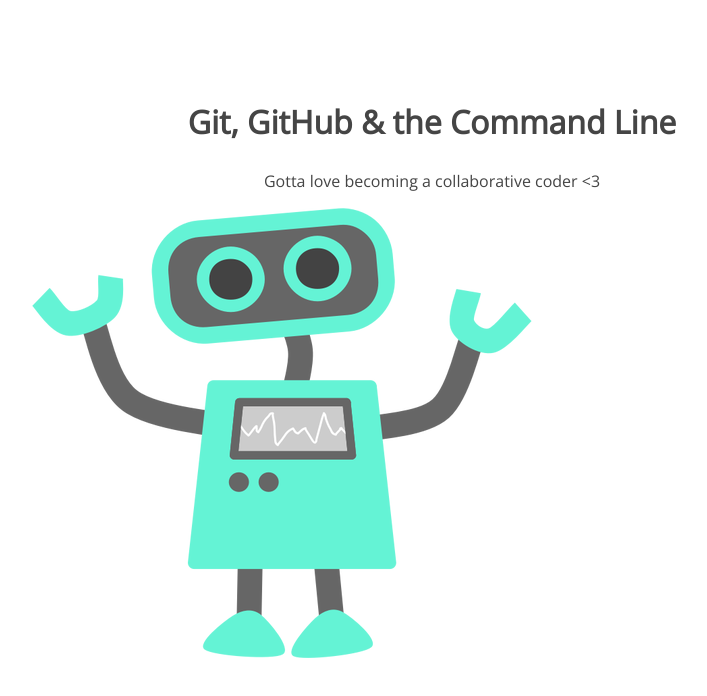
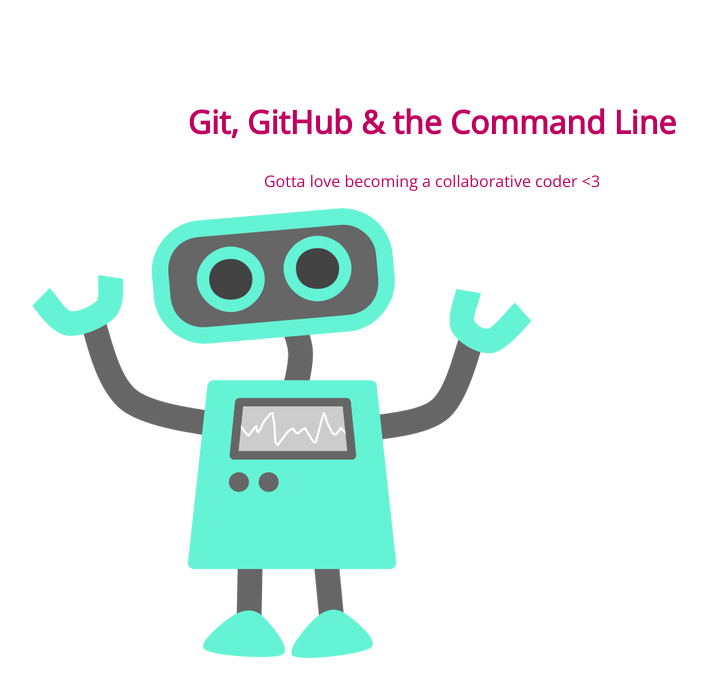
Before and after one commit to karenhowell/105-project, a plain HTML site: page index.html in a window 1280 px wide. Shown: the whole page, without its empty margins (208-915 px from the left). Drawn offline with nearby package versions, Linux system fonts and the light colour scheme.

Commit message:
change h1 color

```diff
--- a/css/style.css
+++ b/css/style.css
@@ -5,7 +5,7 @@ section {
 section h1,
 section p {
 	text-align: center;
-	color: #454545;
+	color: #c00160;
 }
 section h1 {
 	font: 32px 'Open Sans';
```
